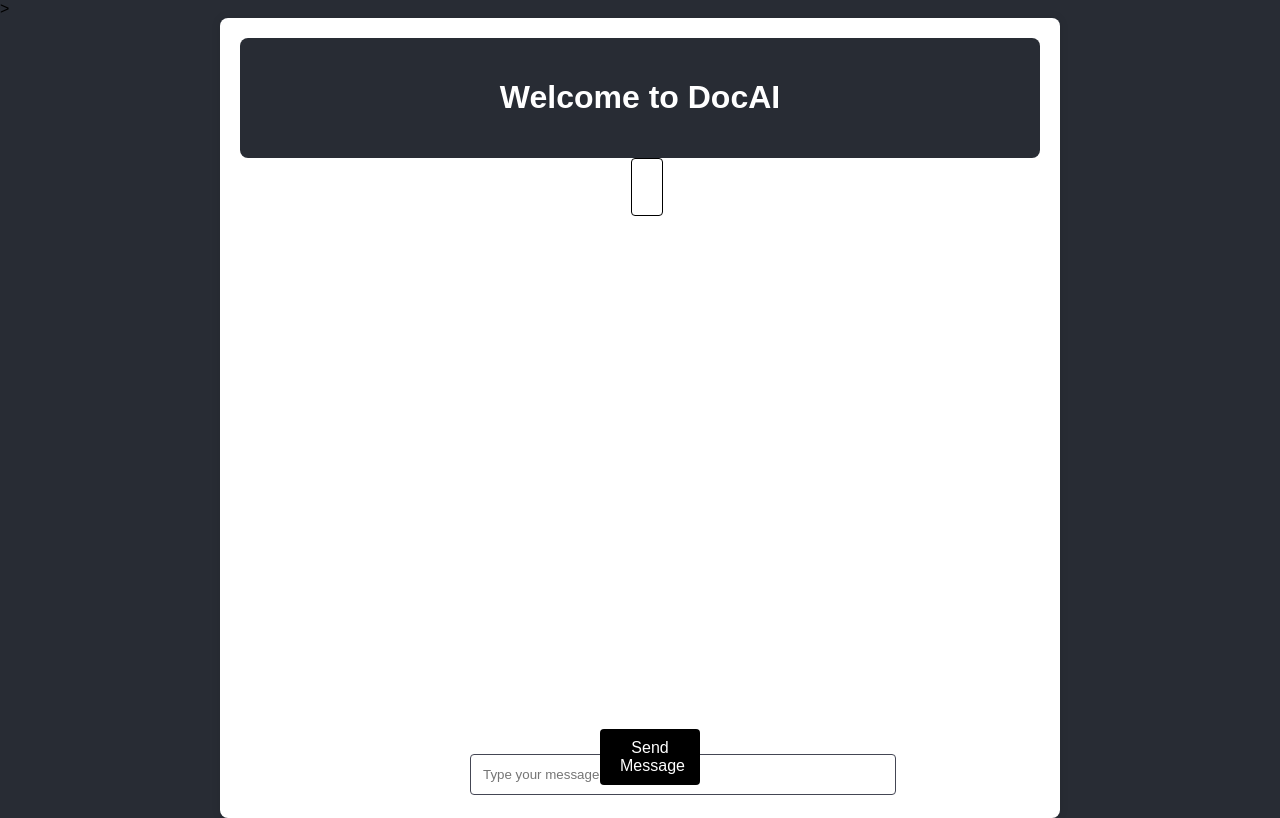
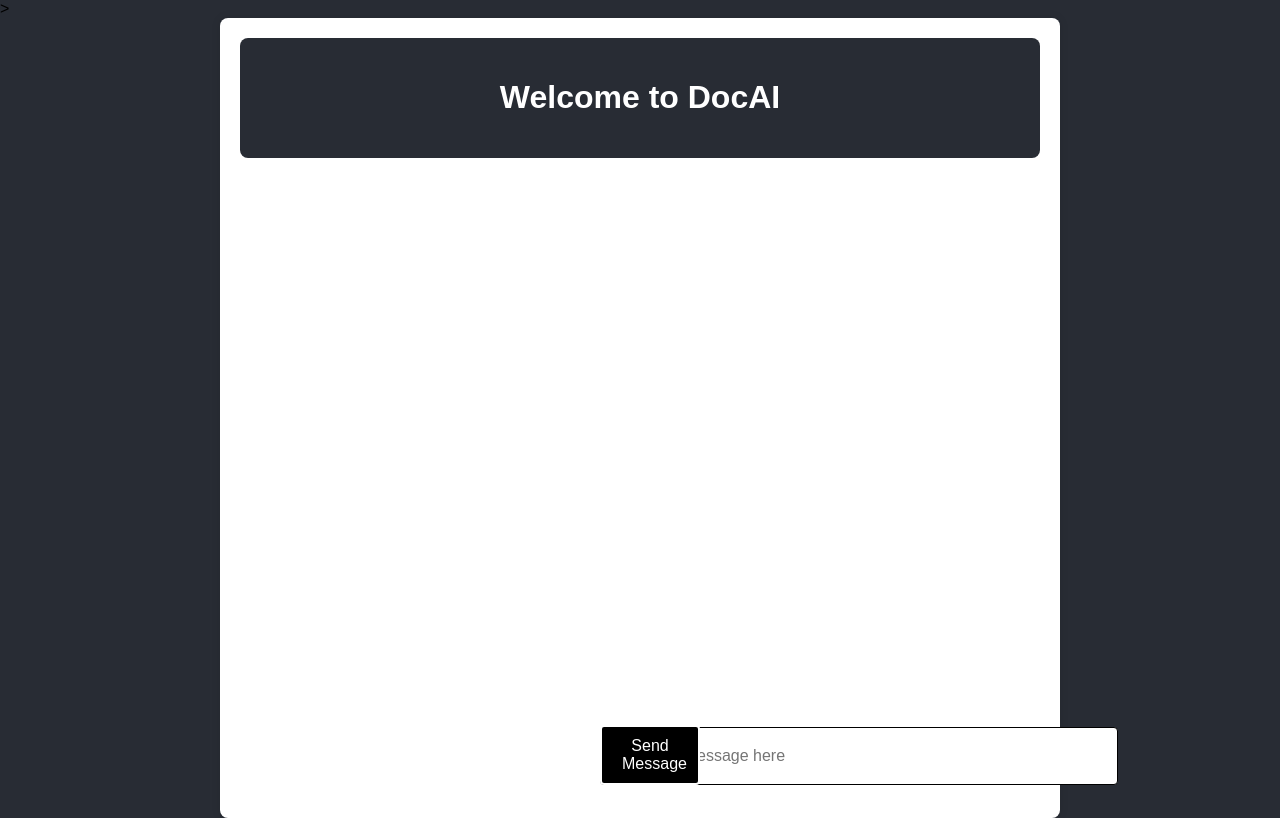
Before and after one commit to GraysonHackett/DocAI, a React (Create React App) app: page / in a window 1280 px wide. Built offline with nearby package versions, Linux system fonts and the light colour scheme.

Commit message:
Changing class positions in return div

```diff
--- a/public/index.html
+++ b/public/index.html
@@ -2,12 +2,11 @@
 <html lang="en">
 <head>
   <meta charset="utf-8" />
-  <link rel="icon" href="%PUBLIC_URL%/favicon.ico" /> <!-- Link to our own logo once we have one -->>
+  <link rel="icon" href="%PUBLIC_URL%/DocAI-Logo.jpg" /> <!-- Link to our own logo once we have one -->>
   <meta name="viewport" content="width=device-width, initial-scale=1" />
   <title>DocAI</title> <!-- Update title here -->
 </head>
 <body>
-<noscript>You need to enable JavaScript to run this app.</noscript>
 <div id="root"></div>
 </body>
 </html>
--- a/src/Chatbot.js
+++ b/src/Chatbot.js
@@ -70,8 +70,9 @@ function OpenAiAPI() {
 
   return (
     <div className="openai-container">
-      <div className="text-box">
+      <div>
         <input
+          className="text-box"
           type="text"
           value={textInput}
           onChange={(e) => setTextInput(e.target.value)}
--- a/src/ChatbotStyles.css
+++ b/src/ChatbotStyles.css
@@ -8,10 +8,10 @@
   padding: 20px;
   box-sizing: border-box;
 }
-/* TODO: figure out use?  */
 
 .text-box {
   width: 80%;
+  min-width: 200px;
   max-width: 500px;
   height: 40px;
   padding: 8px;
@@ -29,7 +29,7 @@
   max-width: 100px;
   background-color: black;
   color: white;
-  border: none;
+  border: 2px solid white;
   border-radius: 4px;
   padding: 10px 20px;
   font-size: 16px;
@@ -41,6 +41,8 @@
 
 .send-button:hover {
   background-color: white;
+  border: 2px solid black;
+  border-radius: 4px;
 }
 /* add styling */
 
```
